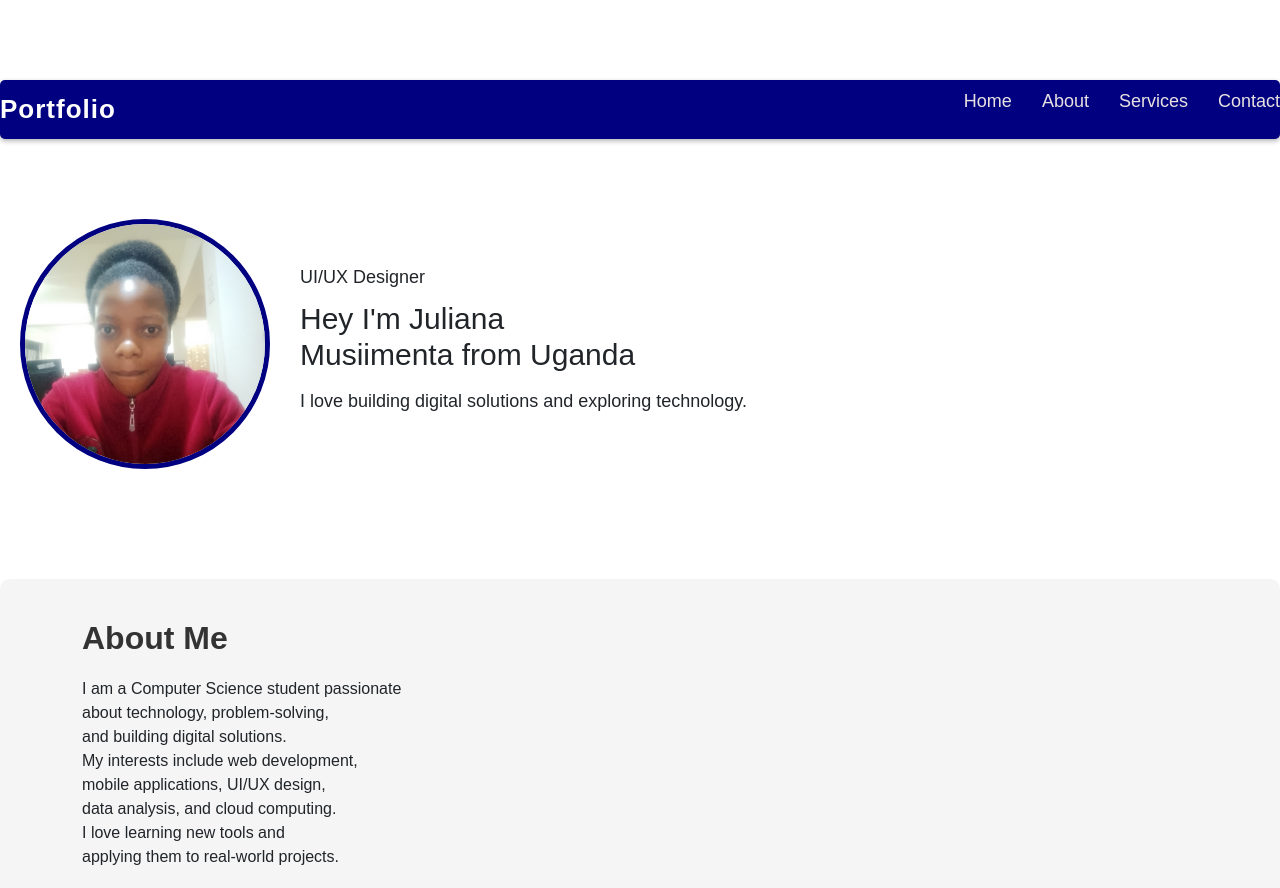
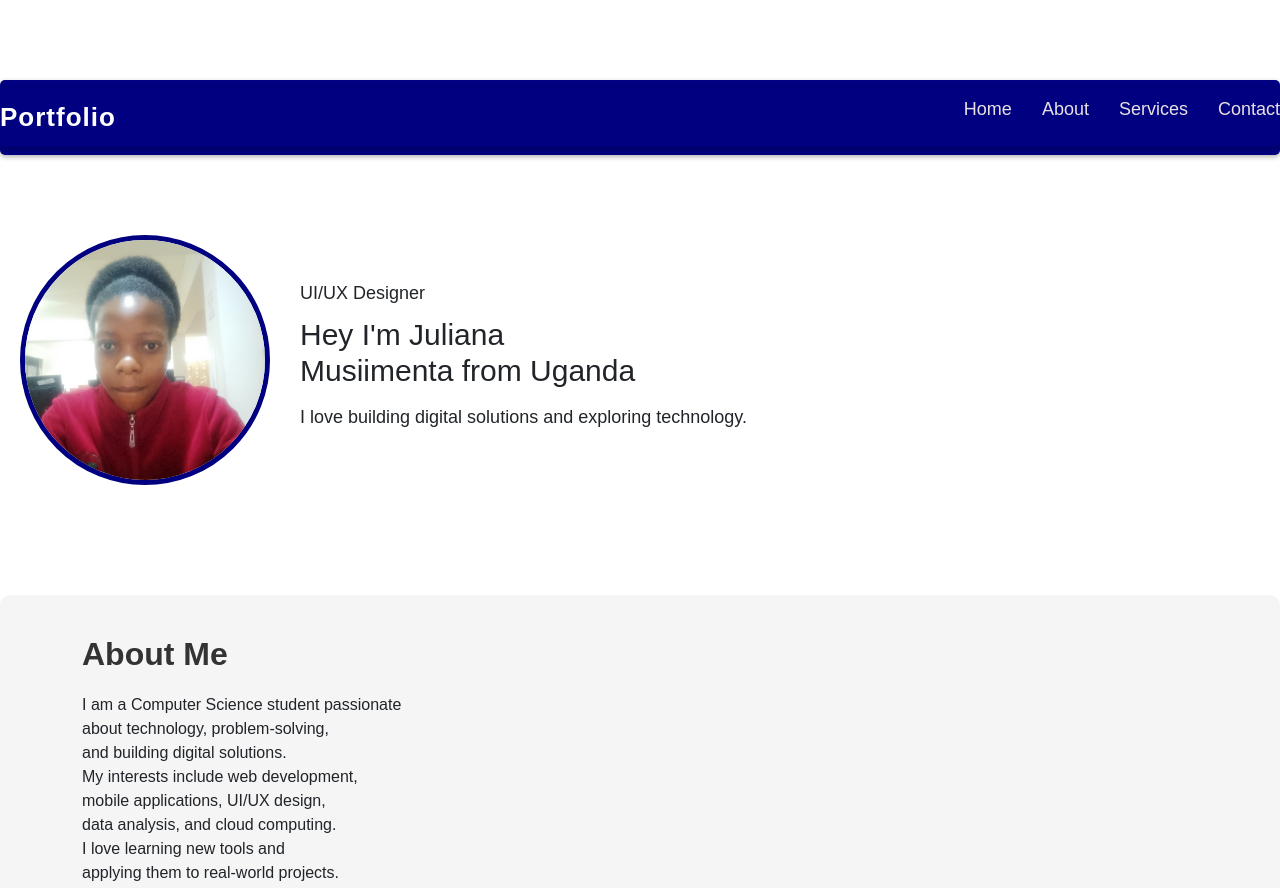
Before and after one commit to JulianaMusiimenta/personal-Portfolio, a plain HTML site: page index.html in a window 1280 px wide. Shown: the top 888 px of the page. Drawn offline with nearby package versions, Linux system fonts and the light colour scheme.

Commit message:
updates made

```diff
--- a/index.css
+++ b/index.css
@@ -14,6 +14,7 @@ body {
    Navbar
 ======================== */
 .navbar {
+  position: sticky;
   border-radius: 5px;
   padding: 20px 50px;
   position: fixed;          /* Fixed at top */
@@ -213,7 +214,7 @@ section {
    Footer
 ======================== */
 .footer {
-  background: #9898eb;
+  background: #000080;
   color: white;
   padding: 40px 20px 20px 20px;
   font-size: 16px;
--- a/index.html
+++ b/index.html
@@ -16,7 +16,7 @@
 </head>
 <body>
 
-<header>
+<nav class="navbar">
   <div class="navbar">
     <div class="logo">Portfolio</div>
     <div class="hamburger">
@@ -31,7 +31,7 @@
       <li><a href="#contact">Contact</a></li>
     </ul>
   </div>
-</header>
+</nav>
 
 <!-- Hero Section -->
 <section class="hero" id="header">
```
